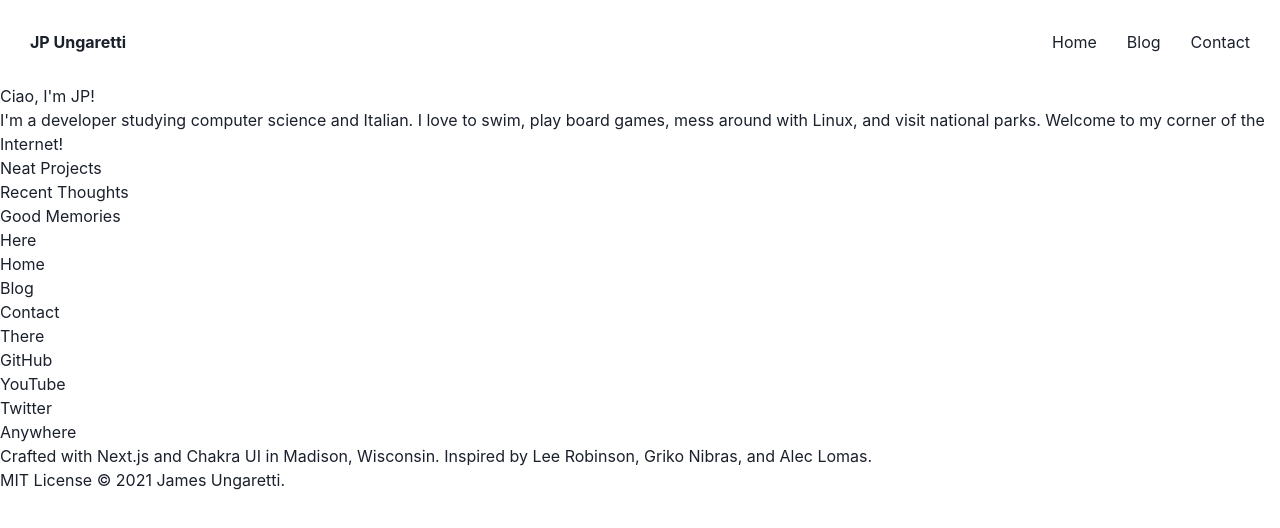
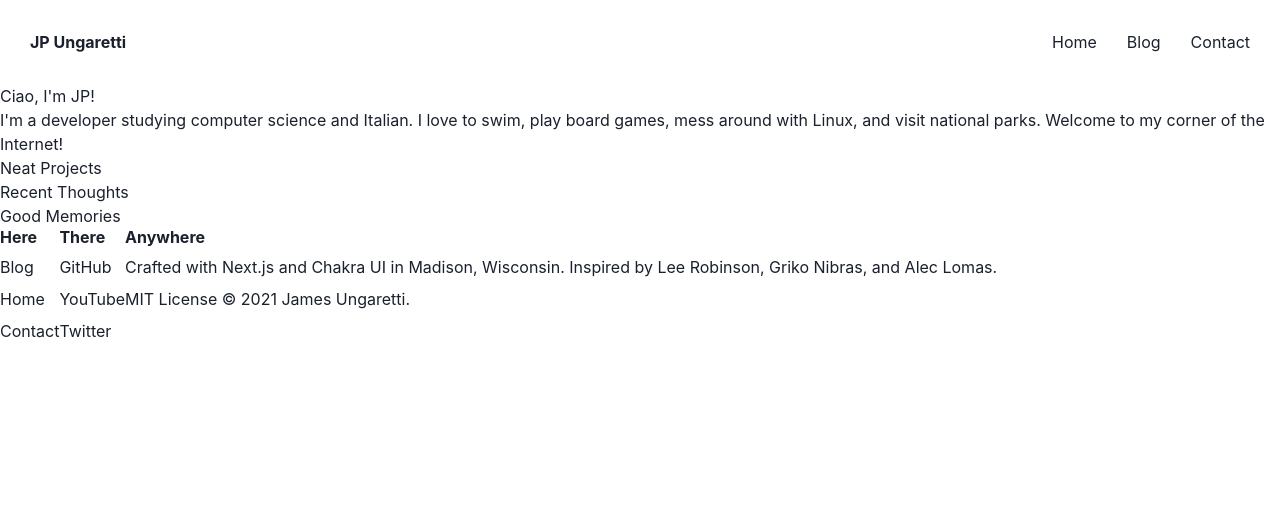
Before and after one commit to sbeczkiewicz/jungaretti.com, a Next.js app: page / in a window 1280 px wide. Shown: the top 528 px of the page. Built offline with nearby package versions, Linux system fonts and the light colour scheme.

Commit message:
Style layout of Footer

```diff
--- a/src/components/Footer.js
+++ b/src/components/Footer.js
@@ -1,32 +1,28 @@
+import { Flex } from "@chakra-ui/react";
+import FooterColumn from "./FooterColumn";
+
 export default function Footer() {
   return (
     <footer>
-      <div>
-        <p>Here</p>
-        <div>
-          <p>Home</p>
-          <p>Blog</p>
-          <p>Contact</p>
-        </div>
-      </div>
-      <div>
-        <p>There</p>
-        <div>
-          <p>GitHub</p>
-          <p>YouTube</p>
-          <p>Twitter</p>
-        </div>
-      </div>
-      <div>
-        <p>Anywhere</p>
-        <div>
-          <p>
+      <Flex>
+        <FooterColumn title="Here">
+          <span>Blog</span>
+          <span>Home</span>
+          <span>Contact</span>
+        </FooterColumn>
+        <FooterColumn title="There">
+          <span>GitHub</span>
+          <span>YouTube</span>
+          <span>Twitter</span>
+        </FooterColumn>
+        <FooterColumn title="Anywhere">
+          <span>
             Crafted with Next.js and Chakra UI in Madison, Wisconsin. Inspired
             by Lee Robinson, Griko Nibras, and Alec Lomas.
-          </p>
-          <p>MIT License © 2021 James Ungaretti.</p>
-        </div>
-      </div>
+          </span>
+          <span>MIT License © 2021 James Ungaretti.</span>
+        </FooterColumn>
+      </Flex>
     </footer>
   );
 }
--- /dev/null
+++ b/src/components/FooterColumn.js
@@ -0,0 +1,12 @@
+import { Heading, Stack } from "@chakra-ui/react";
+
+export default function FooterColumn({ title, children }) {
+  return (
+    <Stack>
+      <Heading as="h6" size="sm">
+        {title}
+      </Heading>
+      {children}
+    </Stack>
+  );
+}
```
